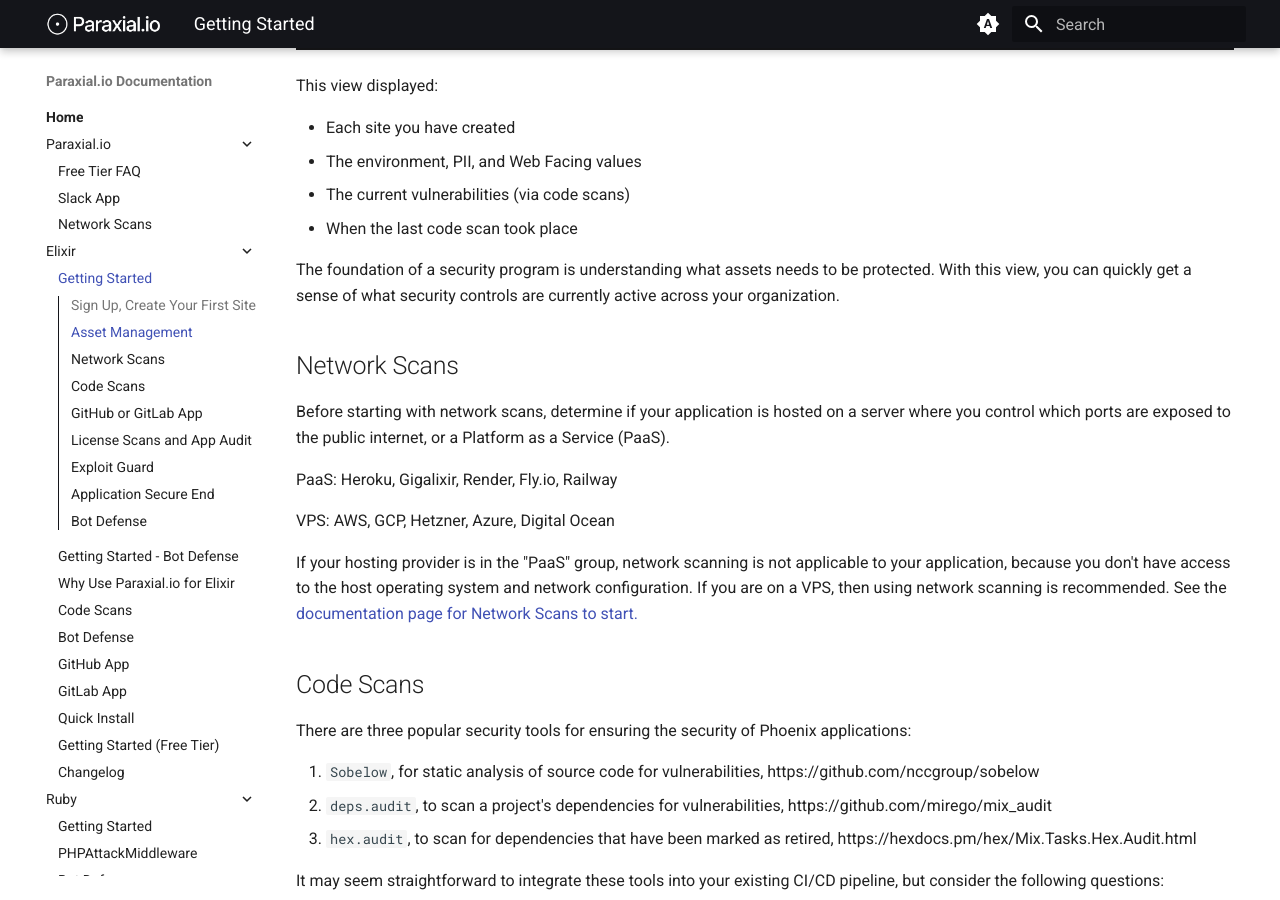
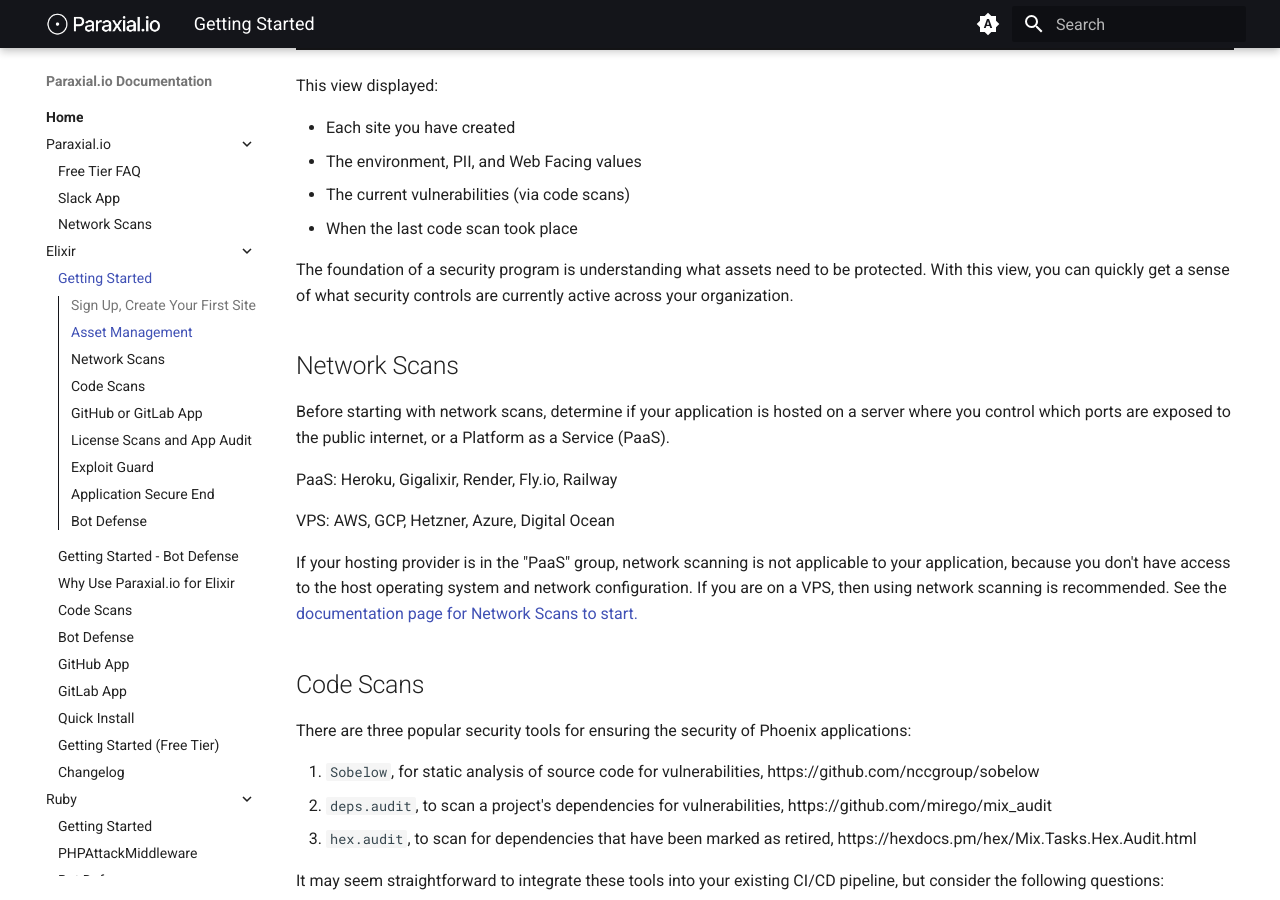
Before and after one commit to paraxialio/documentation, an MkDocs documentation site: the page built from docs/elixir/started.md, in a window 1280 px wide and 900 px high, scrolled down 2287 px. Built offline with MkDocs 1.6.1 and Material for MkDocs 9.7.7, drawn with Linux system fonts in a browser that asks for light colours.

Commit message:
fix typos

```diff
--- a/docs/elixir/started.md
+++ b/docs/elixir/started.md
@@ -56,7 +56,7 @@
 - The current vulnerabilities (via code scans)
 - When the last code scan took place
 
-The foundation of a security program is understanding what assets needs to be protected. With this view, you can quickly get a sense of what security controls are currently active across your organization.
+The foundation of a security program is understanding what assets need to be protected. With this view, you can quickly get a sense of what security controls are currently active across your organization.
 
 
 ## Network Scans
```
Also changed, not shown: docs/elixir/bot_defense.md (+1 -0 lines), docs/elixir/started_bot.md (+1 -1 lines).
